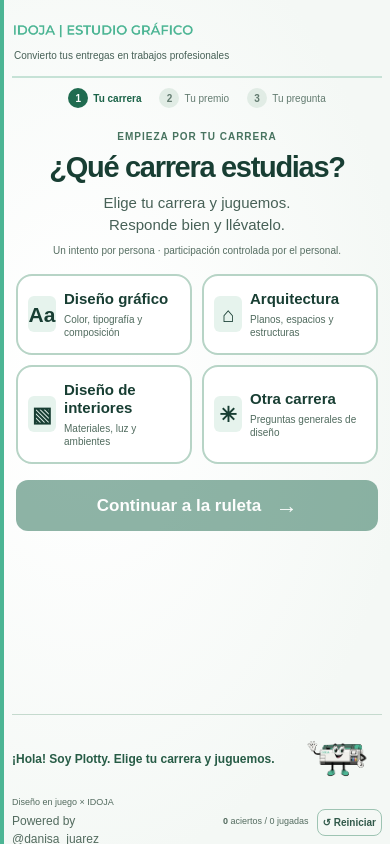
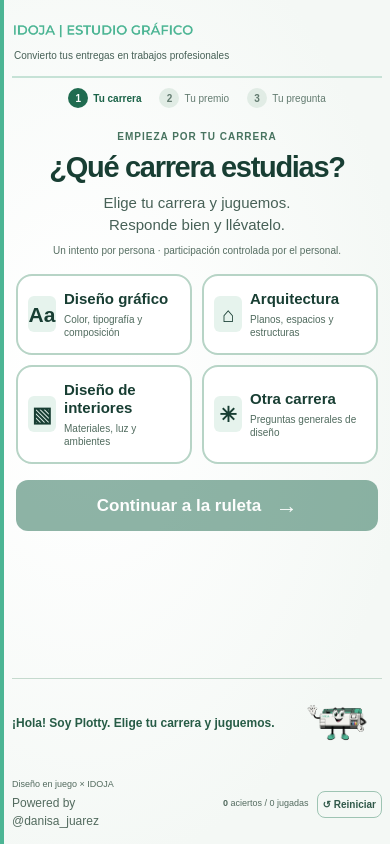
Before and after one commit to danisajuarez/idoja-ruleta, a React (Vite) app: page / in a window 390 px wide. Built offline with nearby package versions, Linux system fonts and the light colour scheme; a web font is replaced by a local one.

Commit message:
fix: reserve footer space for creator credit during spin

```diff
--- a/src/style.css
+++ b/src/style.css
@@ -11,7 +11,7 @@ button:disabled{cursor:not-allowed;opacity:.5}
 button:focus-visible,select:focus-visible,a:focus-visible{outline:4px solid #126748;outline-offset:5px}
 h1,h2,h3,p{margin:0}
 h1,h2,h3{font-weight:600}
-.app-shell{height:100dvh;display:grid;grid-template-rows:94px minmax(0,1fr) 34px;gap:16px;padding:20px 36px 16px 44px;background:radial-gradient(ellipse at 20% 45%,#fff 10%,#f4f8f5 75%);border-left:12px solid var(--idoja-green)}
+.app-shell{height:100dvh;display:grid;grid-template-rows:94px minmax(0,1fr) 64px;gap:16px;padding:20px 36px 16px 44px;background:radial-gradient(ellipse at 20% 45%,#fff 10%,#f4f8f5 75%);border-left:12px solid var(--idoja-green)}
 .app-header{grid-row:1;display:flex;align-items:center;justify-content:space-between;gap:24px;padding:0 0 16px;border-bottom:2px solid #c6e2d6}
 .brand-lockup{display:flex;flex-direction:column;align-items:flex-start;gap:8px;min-width:0}
 /* Offset the original PNG's 279px transparent left inset without editing the asset. */
@@ -147,7 +147,7 @@ h2{font-size:48px;line-height:1.18;letter-spacing:-.7px;overflow-wrap:anywhere}
 /* Spotlight repositions the existing wheel; no extra draw or duplicate mascot. */
 .spotlight-active::before{content:"";position:fixed;inset:0;background:#123d34d9;backdrop-filter:blur(5px);z-index:40}
 .spotlight-active>.app-header,.spotlight-active>.app-footer{position:relative;z-index:60;background:#f4f8f5;border-radius:12px;padding:8px 16px}
-.game-layout.is-spotlight{position:fixed;inset:140px 4vw 76px;z-index:50;display:grid;grid-template-columns:minmax(0,1fr) minmax(230px,25%);gap:30px;background:radial-gradient(ellipse at 35% 45%,#fff,#e1f3e9);border:2px solid #8dd1b8;border-radius:28px;padding:24px;box-shadow:0 30px 100px #001c3270;animation:spotlight-arrive .35s ease-out both}
+.game-layout.is-spotlight{position:fixed;inset:140px 4vw 100px;z-index:50;display:grid;grid-template-columns:minmax(0,1fr) minmax(230px,25%);gap:30px;background:radial-gradient(ellipse at 35% 45%,#fff,#e1f3e9);border:2px solid #8dd1b8;border-radius:28px;padding:24px;box-shadow:0 30px 100px #001c3270;animation:spotlight-arrive .35s ease-out both}
 .is-spotlight .play-area{display:block;padding:0;overflow:visible}
 .is-spotlight .game-steps,.is-spotlight .play-heading,.is-spotlight .spin-controls,.is-spotlight .probability-notice,.is-spotlight .category-legend{display:none}
 .is-spotlight .wheel-screen{display:block;height:100%}
@@ -175,7 +175,7 @@ h2{font-size:48px;line-height:1.18;letter-spacing:-.7px;overflow-wrap:anywhere}
 
 /* Compact previews keep readable text and allow scrolling rather than clipping. */
 @media(max-width:1500px),(max-height:850px){
-  .app-shell{grid-template-rows:76px minmax(0,1fr) 30px;gap:12px;padding:14px 24px 12px;border-left-width:8px}
+  .app-shell{grid-template-rows:76px minmax(0,1fr) 64px;gap:12px;padding:14px 24px 12px;border-left-width:8px}
   .brand-logo{height:36px}.slogan{font-size:14px}
   .game-layout{grid-template-columns:minmax(0,1fr) 280px;gap:20px}
   .play-area{padding-right:12px;grid-template-rows:30px minmax(0,1fr);gap:8px}
@@ -200,7 +200,7 @@ h2{font-size:48px;line-height:1.18;letter-spacing:-.7px;overflow-wrap:anywhere}
 
 /* Phone previews are an independent compact layout, not a shrunken TV. */
 @media(max-width:760px){
-  .app-shell{grid-template-rows:70px minmax(0,1fr) 28px;gap:8px;padding:8px;border-left-width:4px}
+  .app-shell{grid-template-rows:70px minmax(0,1fr) 64px;gap:8px;padding:8px;border-left-width:4px}
   .app-header{padding:4px 2px 10px;gap:8px}.brand-lockup{max-width:66%;gap:5px}.brand-logo{height:28px}.slogan{font-size:10px}.header-actions{gap:6px}.event-tag,.fullscreen span{display:none}.secondary{font-size:11px;padding:8px}.fullscreen{font-size:20px}.motion-toggle{font-size:9px;max-width:70px}
   .game-layout{grid-template-columns:minmax(0,1fr);grid-template-rows:minmax(0,1fr) 86px;gap:8px}
   .play-area{padding:0;gap:8px;grid-template-rows:24px minmax(0,1fr)}
@@ -216,7 +216,7 @@ h2{font-size:48px;line-height:1.18;letter-spacing:-.7px;overflow-wrap:anywhere}
   .answer-reveal,.explanation{font-size:20px;line-height:1.4}.explanation-card{padding:12px}.explanation-card h3{font-size:14px}.student-offer h3{font-size:16px}.student-offer p{font-size:12px}.result-actions .primary{font-size:17px;white-space:normal;width:100%}
   .plotty-panel{display:grid;grid-template-columns:minmax(0,1fr) 90px;grid-template-rows:1fr;gap:10px;border:0;border-top:1px solid #c5dace;padding:5px 0 0;overflow:hidden}.speech-bubble{padding:0}.host-speech{font-size:12px;text-align:left}.fact-block,.social-invite{display:none}.plotty{max-height:80px;width:90px;height:80px}
   .app-footer{font-size:9px;gap:6px}.app-footer>div{gap:8px}.reset{font-size:10px;padding:5px}.app-footer>span{max-width:140px}.extra-logo{max-width:45px;max-height:22px}
-  .game-layout.is-spotlight{inset:94px 8px 48px;grid-template-columns:1fr;grid-template-rows:minmax(0,1fr) 100px;gap:12px;padding:14px;border-radius:18px}
+  .game-layout.is-spotlight{inset:94px 8px 80px;grid-template-columns:1fr;grid-template-rows:minmax(0,1fr) 100px;gap:12px;padding:14px;border-radius:18px}
   .is-spotlight .wheel-stage{gap:12px}.is-spotlight .wheel-frame{width:min(78vw,calc(100dvh - 370px));max-width:460px}.spotlight-copy{min-height:56px;font-size:18px}.spotlight-copy strong{font-size:26px}
   .is-spotlight .plotty-panel{display:flex;flex-direction:row;gap:16px;overflow:visible}.is-spotlight .speech-bubble{max-width:220px}.is-spotlight .host-speech{font-size:18px;text-align:center}.is-spotlight .plotty{width:100px;height:95px;max-height:95px;flex-shrink:0}
 }
```
